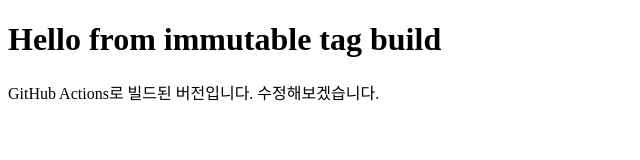
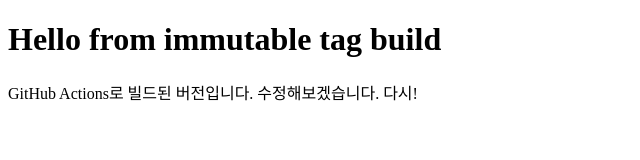
Before and after one commit to younyoungieo/azure-ci-cd-tutorial, a plain HTML site: page index.html in a window 1280 px wide. Shown: the full height of the page, 0-640 px from the left. Drawn offline with Linux system fonts and the light colour scheme.

Commit message:
Update index.html

```diff
--- a/index.html
+++ b/index.html
@@ -3,6 +3,6 @@
   <head><meta charset="utf-8"><title>Hello Azure</title></head>
   <body>
     <h1>Hello from immutable tag build</h1>
-    <p>GitHub Actions로 빌드된 버전입니다. 수정해보겠습니다.</p>
+    <p>GitHub Actions로 빌드된 버전입니다. 수정해보겠습니다. 다시!</p>
   </body>
 </html>
```
